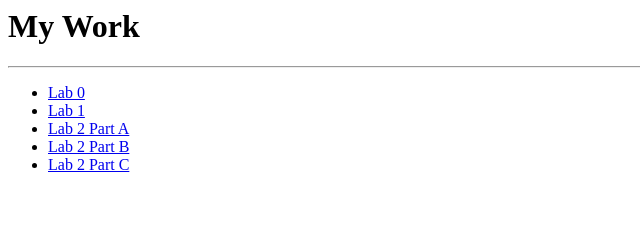
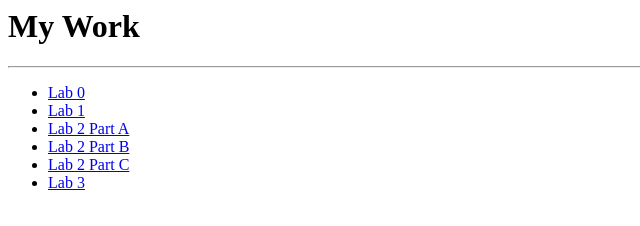
Before and after one commit to A1exander-liU/Website, a plain HTML site: page index.html in a window 1280 px wide. Shown: the full height of the page, 0-640 px from the left. Drawn offline with Linux system fonts and the light colour scheme.

Commit message:
added lab 3 homepage

```diff
--- a/index.html
+++ b/index.html
@@ -11,6 +11,7 @@
             <li><a href="lab2_part_a.html">Lab 2 Part A</a></li>
             <li><a href="lab2_part_b.html">Lab 2 Part B</a></li>
             <li><a href="part_c.html">Lab 2 Part C</a></li>
+            <li><a href="lab3_home.html">Lab 3</a></li>
         </ul>
     </body>
 </html>
```
